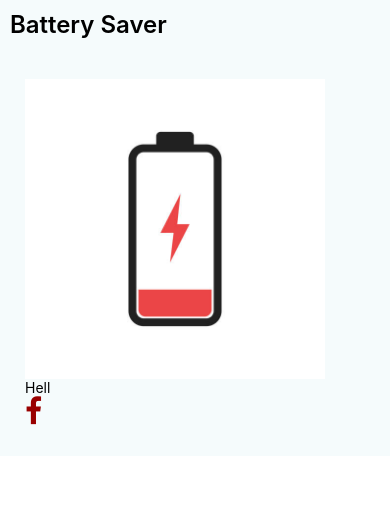
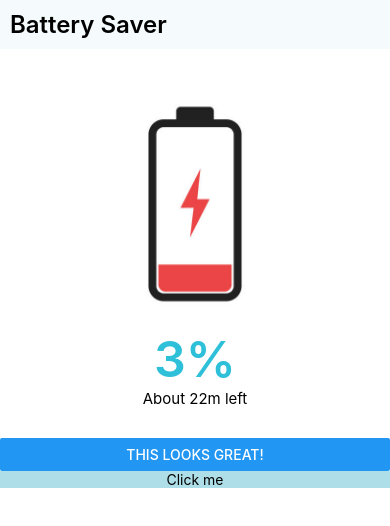
Before and after one commit to koechaviator/Battery_saver, a React Native app: screen / in a window 390 px wide. Shown: the top 526 px of the page. Built offline with nearby package versions, Linux system fonts and the light colour scheme.

Commit message:
TouchableOpacity

```diff
--- a/App.tsx
+++ b/App.tsx
@@ -6,7 +6,10 @@ import {
   ScrollView,
   StatusBar,
   StyleSheet,
+  Alert,
   Text,
+  Button,
+  TouchableOpacity,
   View,
   Image
 } from 'react-native';
@@ -27,14 +30,21 @@ function App(): JSX.Element {
           <View style={styles.header}>
             <Text style={styles.title}>Battery Saver</Text>
           </View>
-          <View style={styles.sectionDisplayBatter}>
+          <View style={styles.sectionDisplayBattery}>
             <Image
               source={require('./images/low_battery.png')}
-              style={{width: 300, height: 300}}
+              style={{width: 300, height: 250}}
             />
-            <Text>Hell</Text>
-            <Icon name="facebook" size={30} color="#900" />
+            {/* <Icon name="battery-0" size={30} color="#900" /> */}
+            <Text style={styles.percentage}>3%</Text>
+            <Text  style={styles.percentageAbout}>About 22m left</Text>
           </View>
+        </View>
+        <View>
+          <Button onPress={()=>Alert.alert('Hello')} title="This looks great!" />
+          <TouchableOpacity onPress={()=>Alert.alert('Hello')} style={styles.button}>
+            <Text>Click me</Text>
+          </TouchableOpacity>
         </View>
       </ScrollView>
     </SafeAreaView>
@@ -44,31 +54,41 @@ function App(): JSX.Element {
 
 const styles = StyleSheet.create({
   sectionFirst: {
-    backgroundColor:"#f5fbfc"
+    backgroundColor:"#ffff"
   },
   header:{
     paddingVertical: 10,
     paddingHorizontal:10,
+    backgroundColor:"#f5fbfc"
   },
   title: {
     fontSize: 24,
     color:'black',
     fontWeight: '600',
   },
-  sectionDisplayBatter:{
+  sectionDisplayBattery:{
+    flex:1,
+    alignItems:'center',
     marginHorizontal:15,
     marginVertical:20,
     paddingVertical: 10,
     paddingHorizontal:10,
   },
-  sectionDescription: {
-    marginTop: 8,
-    fontSize: 18,
-    fontWeight: '400',
+  percentage: {
+    color:'#2ebfd9',
+    fontWeight: '600',
+    fontSize:50,
   },
-  highlight: {
-    fontWeight: '700',
+  percentageAbout:{
+    fontSize:15,
   },
+  button:{
+    flex:1,
+    alignItems:'center',
+    justifyContent:'center',
+    height:40,
+    backgroundColor:'#aedfe8'
+  }
 });
 
 export default App;
```
